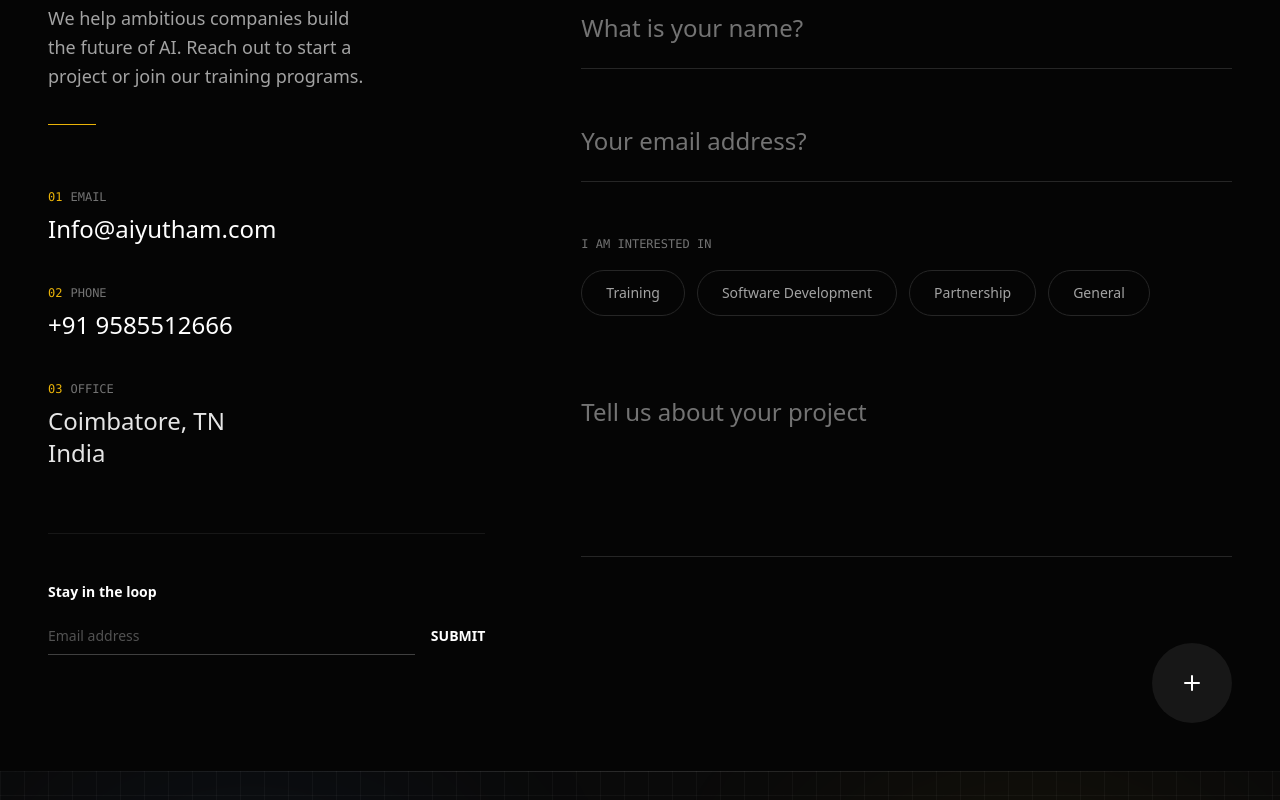
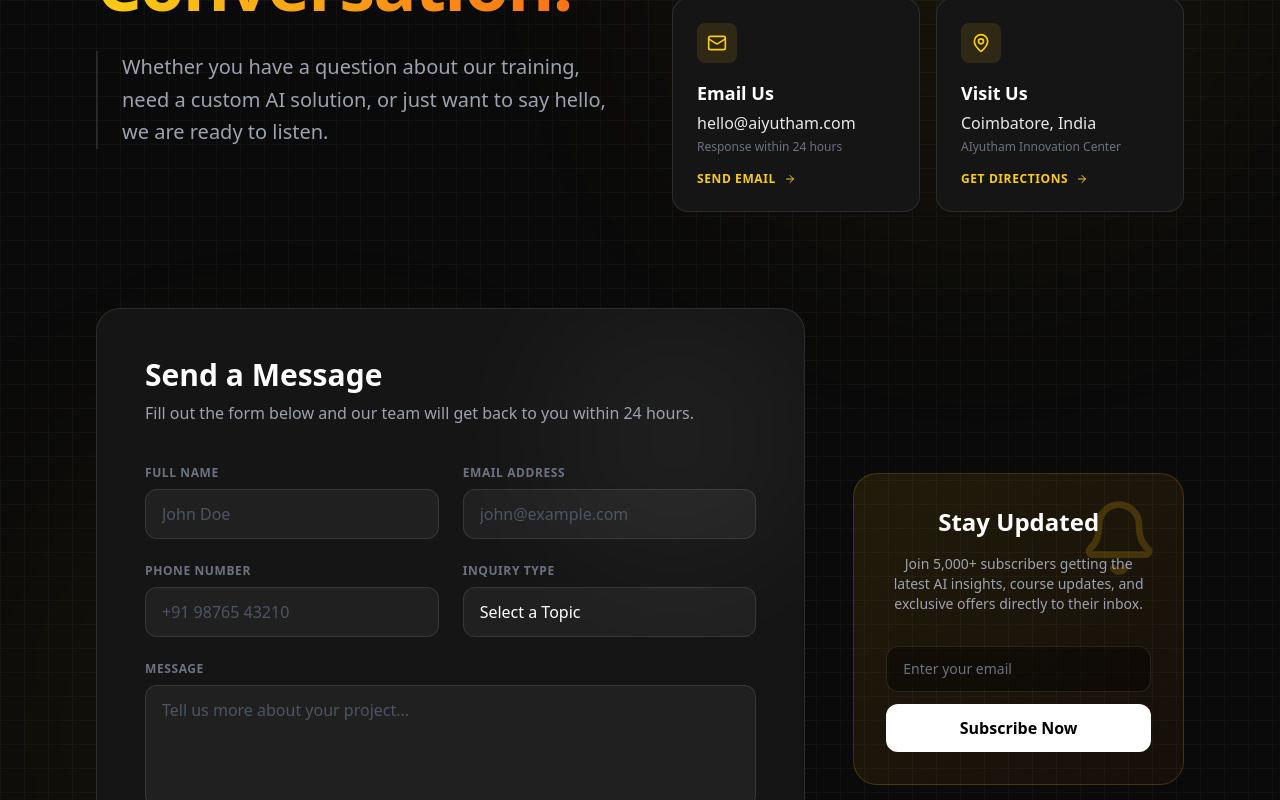
Before and after one commit to kanish701/airalab, a React (Vite) app: page /company/contact-us in a window 1280 px wide. Shown: the part 360-1160 px from the top of the page. Built offline with nearby package versions, Linux system fonts and the light colour scheme.

Commit message:
Contact us page UI changes

```diff
--- a/src/pages/ContactUs.tsx
+++ b/src/pages/ContactUs.tsx
@@ -1,196 +1,270 @@
 import React, { useState } from 'react';
 import { motion } from 'framer-motion';
-import { ArrowUpRight, Send, Plus } from 'lucide-react';
+import {
+    Phone, Mail, MapPin, MessageCircle, Send, ArrowRight, Bell
+} from 'lucide-react';
 
 const ContactUs = () => {
     const [formData, setFormData] = useState({
         name: '',
         email: '',
+        mobile: '',
         inquiry: '',
         message: '',
+        newsletter: '',
     });
-    const [activeField, setActiveField] = useState<string | null>(null);
+    const [sending, setSending] = useState(false);
+    const [sent, setSent] = useState(false);
 
     const handleChange = (e: React.ChangeEvent<HTMLInputElement | HTMLTextAreaElement | HTMLSelectElement>) => {
         setFormData({ ...formData, [e.target.name]: e.target.value });
     };
 
+    const handleSubmit = (e: React.FormEvent<HTMLFormElement>) => {
+        e.preventDefault();
+        setSending(true);
+        setTimeout(() => {
+            setSending(false);
+            setSent(true);
+            setFormData({ ...formData, message: '' });
+        }, 1200);
+    };
+
+    const contactMethods = [
+        {
+            icon: Phone,
+            title: "Call Us",
+            info: "+91 95855 21000",
+            sub: "Mon-Sat, 9 AM - 7 PM IST",
+            action: "Call Now",
+            link: "tel:+919585521000",
+            color: "text-blue-400",
+            bg: "bg-blue-400/10"
+        },
+        {
+            icon: MessageCircle,
+            title: "WhatsApp",
+            info: "+91 95855 21666",
+            sub: "Instant responses",
+            action: "Chat Now",
+            link: "https://wa.me/919585521666",
+            color: "text-green-400",
+            bg: "bg-green-400/10"
+        },
+        {
+            icon: Mail,
+            title: "Email Us",
+            info: "hello@aiyutham.com", // Fixed email domain assumption
+            sub: "Response within 24 hours",
+            action: "Send Email",
+            link: "mailto:hello@aiyutham.com",
+            color: "text-yellow-400",
+            bg: "bg-yellow-400/10"
+        },
+        {
+            icon: MapPin,
+            title: "Visit Us",
+            info: "Coimbatore, India",
+            sub: "AIyutham Innovation Center",
+            action: "Get Directions",
+            link: "#",
+            color: "text-yellow-400",
+            bg: "bg-yellow-400/10"
+        }
+    ];
+
     return (
-        <div className="bg-[#050505] min-h-screen text-white pt-24 pb-12 font-sans selection:bg-white selection:text-black">
+        <div className="relative bg-[#0a0a0a] min-h-screen text-white pt-32 pb-20 overflow-hidden font-sans">
 
-            <div className="max-w-[1400px] mx-auto px-6 lg:px-12">
+            {/* --- BACKGROUND ELEMENTS --- */}
+            <div className="absolute inset-0 bg-[linear-gradient(to_right,#80808012_1px,transparent_1px),linear-gradient(to_bottom,#80808012_1px,transparent_1px)] bg-[size:24px_24px] pointer-events-none"></div>
+            <div className="absolute top-0 right-0 w-[600px] h-[600px] bg-yellow-500/5 rounded-full blur-[120px] pointer-events-none" />
+            <div className="absolute bottom-0 left-0 w-[600px] h-[600px] bg-yellow-500/5 rounded-full blur-[120px] pointer-events-none" />
 
-                {/* --- HEADER --- */}
+            <div className="relative z-10 max-w-6xl mx-auto px-6 lg:px-8">
+
+                {/* --- HEADER SECTION --- */}
+                <div className="grid lg:grid-cols-2 gap-16 items-center mb-24">
+
+                    {/* Left: Text */}
                     <motion.div
-                    initial={{ opacity: 0, y: 50 }}
-                    animate={{ opacity: 1, y: 0 }}
-                    transition={{ duration: 0.8, ease: [0.16, 1, 0.3, 1] }}
-                    className="mb-24 border-b border-neutral-800 pb-12"
+                        initial={{ opacity: 0, x: -30 }}
+                        animate={{ opacity: 1, x: 0 }}
+                        transition={{ duration: 0.6 }}
                     >
-                    <h1 className="text-[12vw] leading-[0.8] font-bold tracking-tighter text-white/90">
-                        CONTACT<span className="text-yellow-500">.</span>
+                        <div className="flex items-center gap-2 text-sm text-gray-500 mb-6 uppercase tracking-wider font-mono">
+                            <span>Home</span>
+                            <span className="text-gray-700">/</span>
+                            <span>Contact</span>
+                        </div>
+                        <h1 className="text-5xl md:text-6xl lg:text-7xl font-bold tracking-tight mb-8">
+                            Let’s Start a <br />
+                            <span className="text-transparent bg-clip-text bg-gradient-to-r from-yellow-400 to-orange-500">
+                                Conversation.
+                            </span>
                         </h1>
+                        <p className="text-xl text-gray-400 leading-relaxed border-l-2 border-white/10 pl-6">
+                            Whether you have a question about our training, need a custom AI solution, or just want to say hello, we are ready to listen.
+                        </p>
                     </motion.div>
 
-                <div className="grid lg:grid-cols-12 gap-12 lg:gap-24">
-
-                    {/* --- LEFT COLUMN (Sticky Info) --- */}
-                    <div className="lg:col-span-5 relative">
-                        <div className="lg:sticky lg:top-32 space-y-16">
-
-                            <motion.div
-                                initial={{ opacity: 0 }}
-                                animate={{ opacity: 1 }}
-                                transition={{ delay: 0.2 }}
+                    {/* Right: Contact Grid */}
+                    <div className="grid sm:grid-cols-2 gap-4">
+                        {contactMethods.map((method, idx) => (
+                            <motion.a
+                                key={idx}
+                                href={method.link}
+                                target={method.title === "Visit Us" || method.title === "WhatsApp" ? "_blank" : "_self"}
+                                rel="noreferrer"
+                                initial={{ opacity: 0, y: 20 }}
+                                animate={{ opacity: 1, y: 0 }}
+                                transition={{ delay: idx * 0.1 }}
+                                className="group bg-[#161515] border border-white/10 p-6 rounded-2xl hover:border-yellow-500/30 transition-all duration-300 hover:-translate-y-1"
                             >
-                                <p className="text-lg text-neutral-400 max-w-xs leading-relaxed mb-8">
-                                    We help ambitious companies build the future of AI. Reach out to start a project or join our training programs.
-                                </p>
-                                <div className="h-px w-12 bg-yellow-500 mb-8"></div>
-                            </motion.div>
-
-                            <div className="space-y-10">
-                                {/* Contact Item 01 */}
-                                <div className="group cursor-pointer">
-                                    <h3 className="text-xs font-mono text-neutral-500 mb-2 flex items-center gap-2">
-                                        <span className="text-yellow-500">01</span> EMAIL
-                                    </h3>
-                                    <a href="mailto:info@aiyutham.com" className="text-2xl font-light hover:text-neutral-300 transition-colors flex items-center gap-2">
-                                        Info@aiyutham.com <ArrowUpRight size={18} className="opacity-0 group-hover:opacity-100 transition-opacity" />
-                                    </a>
+                                <div className={`w-10 h-10 rounded-lg ${method.bg} ${method.color} flex items-center justify-center mb-4 group-hover:scale-110 transition-transform`}>
+                                    <method.icon size={20} />
                                 </div>
-
-                                {/* Contact Item 02 */}
-                                <div className="group cursor-pointer">
-                                    <h3 className="text-xs font-mono text-neutral-500 mb-2 flex items-center gap-2">
-                                        <span className="text-yellow-500">02</span> PHONE
-                                    </h3>
-                                    <a href="tel:+919585512666" className="text-2xl font-light hover:text-neutral-300 transition-colors flex items-center gap-2">
-                                        +91 9585512666 <ArrowUpRight size={18} className="opacity-0 group-hover:opacity-100 transition-opacity" />
-                                    </a>
+                                <h3 className="font-bold text-lg text-white mb-1">{method.title}</h3>
+                                <p className="text-white/90 font-medium mb-1">{method.info}</p>
+                                <p className="text-xs text-gray-500 mb-4">{method.sub}</p>
+                                <div className={`text-xs font-bold uppercase tracking-wider ${method.color} flex items-center gap-2`}>
+                                    {method.action} <ArrowRight size={12} className="group-hover:translate-x-1 transition-transform" />
                                 </div>
-
-                                {/* Contact Item 03 */}
-                                <div className="group cursor-pointer">
-                                    <h3 className="text-xs font-mono text-neutral-500 mb-2 flex items-center gap-2">
-                                        <span className="text-yellow-500">03</span> OFFICE
-                                    </h3>
-                                    <p className="text-2xl font-light text-neutral-200">
-                                        Coimbatore, TN<br />
-                                        India
-                                    </p>
-                                </div>
-                            </div>
-
-                            {/* Newsletter Mini */}
-                            <div className="pt-12 mt-12 border-t border-neutral-900">
-                                <h4 className="text-sm font-bold mb-4">Stay in the loop</h4>
-                                <div className="flex gap-4">
-                                    <input
-                                        type="email"
-                                        placeholder="Email address"
-                                        className="bg-transparent border-b border-neutral-700 w-full py-2 outline-none text-sm focus:border-white transition-colors placeholder:text-neutral-600"
-                                    />
-                                    <button className="text-sm font-bold hover:text-yellow-500 transition-colors">SUBMIT</button>
-                                </div>
-                            </div>
-                        </div>
-                    </div>
-
-                    {/* --- RIGHT COLUMN (The Form) --- */}
-                    <div className="lg:col-span-7 pt-4 lg:pt-0">
-                        <form className="space-y-12">
-
-                            {/* Input Group */}
-                            <div className="space-y-12">
-                                {['name', 'email'].map((field) => (
-                                    <div key={field} className="relative">
-                                        <label
-                                            htmlFor={field}
-                                            className={`absolute left-0 transition-all duration-300 pointer-events-none ${
-                                                activeField === field || formData[field as keyof typeof formData]
-                                                ? '-top-6 text-xs text-yellow-500'
-                                                : 'top-2 text-2xl text-neutral-500 font-light'
-                                            }`}
-                                        >
-                                            {field === 'name' ? 'What is your name?' : 'Your email address?'}
-                                        </label>
-                                        <input
-                                            type={field === 'email' ? 'email' : 'text'}
-                                            id={field}
-                                            name={field}
-                                            value={formData[field as keyof typeof formData]}
-                                            onChange={handleChange}
-                                            onFocus={() => setActiveField(field)}
-                                            onBlur={() => setActiveField(null)}
-                                            className="w-full bg-transparent border-b border-neutral-800 py-4 text-2xl text-white outline-none focus:border-white transition-colors"
-                                        />
-                                    </div>
-                                ))}
-
-                                {/* Custom Select UI */}
-                                <div className="space-y-4">
-                                    <span className="text-xs font-mono text-neutral-500 uppercase">I am interested in</span>
-                                    <div className="flex flex-wrap gap-3">
-                                        {['Training', 'Software Development', 'Partnership', 'General'].map((option) => (
-                                            <button
-                                                key={option}
-                                                type="button"
-                                                onClick={() => setFormData({ ...formData, inquiry: option })}
-                                                className={`px-6 py-3 rounded-full border text-sm transition-all duration-300 ${
-                                                    formData.inquiry === option
-                                                    ? 'bg-white text-black border-white'
-                                                    : 'bg-transparent text-neutral-400 border-neutral-800 hover:border-neutral-600'
-                                                }`}
-                                            >
-                                                {option}
-                                            </button>
+                            </motion.a>
                         ))}
                     </div>
                 </div>
 
-                                <div className="relative pt-8">
-                                    <label
-                                        htmlFor="message"
-                                        className={`absolute left-0 transition-all duration-300 pointer-events-none ${
-                                            activeField === 'message' || formData.message
-                                            ? '-top-0 text-xs text-yellow-500'
-                                            : 'top-8 text-2xl text-neutral-500 font-light'
-                                        }`}
+                {/* --- FORM SECTION --- */}
+                <div className="grid lg:grid-cols-12 gap-12">
+
+                    {/* Form Container */}
+                    <motion.div
+                        initial={{ opacity: 0, y: 30 }}
+                        whileInView={{ opacity: 1, y: 0 }}
+                        viewport={{ once: true }}
+                        className="lg:col-span-8 bg-[#161515] border border-white/10 rounded-3xl p-8 md:p-12 relative overflow-hidden"
                     >
-                                        Tell us about your project
-                                    </label>
-                                    <textarea
-                                        id="message"
-                                        name="message"
-                                        rows={4}
-                                        value={formData.message}
+                        <div className="absolute top-0 right-0 w-64 h-64 bg-white/5 rounded-full blur-[80px] pointer-events-none" />
+
+                        <h2 className="text-3xl font-bold text-white mb-2 relative z-10">Send a Message</h2>
+                        <p className="text-gray-400 mb-10 relative z-10">
+                            Fill out the form below and our team will get back to you within 24 hours.
+                        </p>
+
+                        <form onSubmit={handleSubmit} className="relative z-10 space-y-6">
+                            <div className="grid md:grid-cols-2 gap-6">
+                                <div>
+                                    <label className="block text-xs font-bold text-gray-500 uppercase tracking-wider mb-2">Full Name</label>
+                                    <input
+                                        type="text"
+                                        name="name"
+                                        value={formData.name}
                                         onChange={handleChange}
-                                        onFocus={() => setActiveField('message')}
-                                        onBlur={() => setActiveField(null)}
-                                        className="w-full bg-transparent border-b border-neutral-800 py-4 text-2xl text-white outline-none focus:border-white transition-colors resize-none"
+                                        placeholder="John Doe"
+                                        required
+                                        className="w-full bg-white/5 border border-white/10 rounded-xl px-4 py-3 text-white focus:outline-none focus:border-yellow-500 focus:bg-white/10 transition-all placeholder:text-gray-600"
+                                    />
+                                </div>
+                                <div>
+                                    <label className="block text-xs font-bold text-gray-500 uppercase tracking-wider mb-2">Email Address</label>
+                                    <input
+                                        type="email"
+                                        name="email"
+                                        value={formData.email}
+                                        onChange={handleChange}
+                                        placeholder="john@example.com"
+                                        required
+                                        className="w-full bg-white/5 border border-white/10 rounded-xl px-4 py-3 text-white focus:outline-none focus:border-yellow-500 focus:bg-white/10 transition-all placeholder:text-gray-600"
                                     />
                                 </div>
                             </div>
 
-                            {/* Submit Button */}
-                            <div className="pt-8 flex justify-end">
+                            <div className="grid md:grid-cols-2 gap-6">
+                                <div>
+                                    <label className="block text-xs font-bold text-gray-500 uppercase tracking-wider mb-2">Phone Number</label>
+                                    <input
+                                        type="tel"
+                                        name="mobile"
+                                        value={formData.mobile}
+                                        onChange={handleChange}
+                                        placeholder="+91 98765 43210"
+                                        required
+                                        className="w-full bg-white/5 border border-white/10 rounded-xl px-4 py-3 text-white focus:outline-none focus:border-yellow-500 focus:bg-white/10 transition-all placeholder:text-gray-600"
+                                    />
+                                </div>
+                                <div>
+                                    <label className="block text-xs font-bold text-gray-500 uppercase tracking-wider mb-2">Inquiry Type</label>
+                                    <select
+                                        name="inquiry"
+                                        value={formData.inquiry}
+                                        onChange={handleChange}
+                                        required
+                                        className="w-full bg-white/5 border border-white/10 rounded-xl px-4 py-3 text-white focus:outline-none focus:border-yellow-500 focus:bg-white/10 transition-all appearance-none cursor-pointer"
+                                    >
+                                        <option value="" className="bg-[#161515]">Select a Topic</option>
+                                        <option value="General" className="bg-[#161515]">General Inquiry</option>
+                                        <option value="Training" className="bg-[#161515]">Training Programs</option>
+                                        <option value="Development" className="bg-[#161515]">Software Development</option>
+                                        <option value="Partnership" className="bg-[#161515]">Partnership</option>
+                                    </select>
+                                </div>
+                            </div>
+
+                            <div>
+                                <label className="block text-xs font-bold text-gray-500 uppercase tracking-wider mb-2">Message</label>
+                                <textarea
+                                    name="message"
+                                    value={formData.message}
+                                    onChange={handleChange}
+                                    rows={4}
+                                    placeholder="Tell us more about your project..."
+                                    className="w-full bg-white/5 border border-white/10 rounded-xl px-4 py-3 text-white focus:outline-none focus:border-yellow-500 focus:bg-white/10 transition-all placeholder:text-gray-600 resize-none"
+                                />
+                            </div>
+
+                            <div className="flex items-center justify-between pt-4">
+                                <p className="text-xs text-gray-500 hidden sm:block">
+                                    Your data is secure. We never spam.
+                                </p>
                                 <button
                                     type="submit"
-                                    className="group relative inline-flex h-20 w-20 items-center justify-center rounded-full bg-neutral-900 overflow-hidden transition-all duration-300 hover:w-48 hover:bg-yellow-500"
+                                    disabled={sending}
+                                    className="bg-yellow-400 text-black px-8 py-3 rounded-xl font-bold hover:bg-yellow-300 transition-all flex items-center gap-2 shadow-lg shadow-yellow-500/20 disabled:opacity-50 disabled:cursor-not-allowed"
                                 >
-                                    <div className="absolute inset-0 flex items-center justify-center group-hover:opacity-0 transition-opacity">
-                                        <Plus className="text-white" size={24} />
-                                    </div>
-                                    <div className="absolute inset-0 flex items-center justify-center opacity-0 group-hover:opacity-100 transition-opacity gap-2">
-                                        <span className="font-bold text-black whitespace-nowrap">SEND MESSAGE</span>
-                                        <Send className="text-black" size={16} />
-                                    </div>
+                                    {sending ? 'Sending...' : sent ? 'Message Sent!' : 'Send Message'}
+                                    {!sending && !sent && <Send size={18} />}
                                 </button>
                             </div>
+                        </form>
+                    </motion.div>
 
+                    {/* Newsletter Sidebar */}
+                    <div className="lg:col-span-4 flex flex-col justify-center">
+                        <div className="bg-gradient-to-br from-yellow-500/10 to-orange-500/5 border border-yellow-500/20 rounded-3xl p-8 text-center relative overflow-hidden">
+                            <div className="absolute top-0 right-0 p-6 opacity-20">
+                                <Bell size={80} className="text-yellow-500" />
+                            </div>
+
+                            <h3 className="text-2xl font-bold text-white mb-4 relative z-10">Stay Updated</h3>
+                            <p className="text-gray-400 text-sm mb-8 relative z-10">
+                                Join 5,000+ subscribers getting the latest AI insights, course updates, and exclusive offers directly to their inbox.
+                            </p>
+
+                            <form onSubmit={(e) => { e.preventDefault(); setFormData(f => ({ ...f, newsletter: '' })); }} className="relative z-10 space-y-3">
+                                <input
+                                    type="email"
+                                    placeholder="Enter your email"
+                                    className="w-full bg-black/40 border border-white/10 rounded-xl px-4 py-3 text-white focus:outline-none focus:border-yellow-500 transition-all text-sm placeholder:text-gray-500"
+                                    required
+                                />
+                                <button className="w-full bg-white text-black font-bold py-3 rounded-xl hover:bg-gray-200 transition-colors">
+                                    Subscribe Now
+                                </button>
                             </form>
                         </div>
+                    </div>
+
                 </div>
             </div>
         </div>
```
Lines whose indentation alone changed are shown as unchanged.
